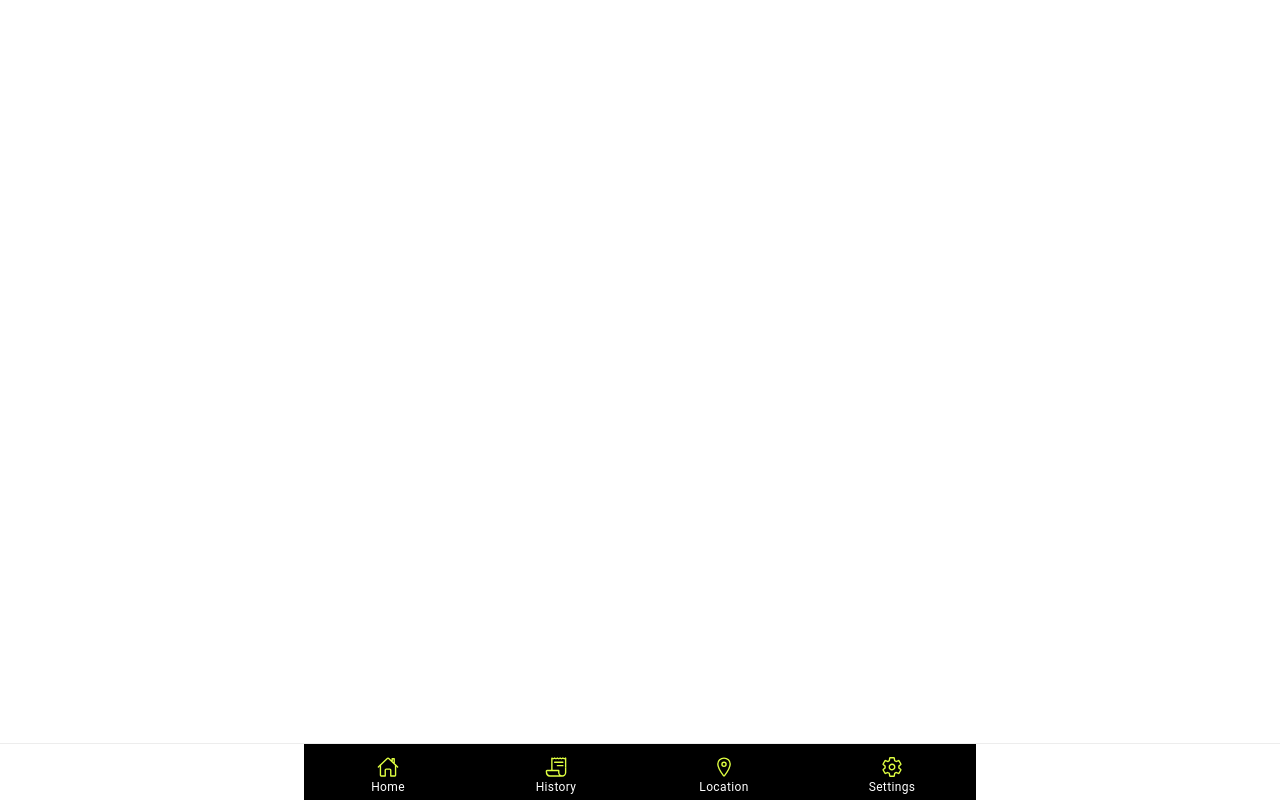
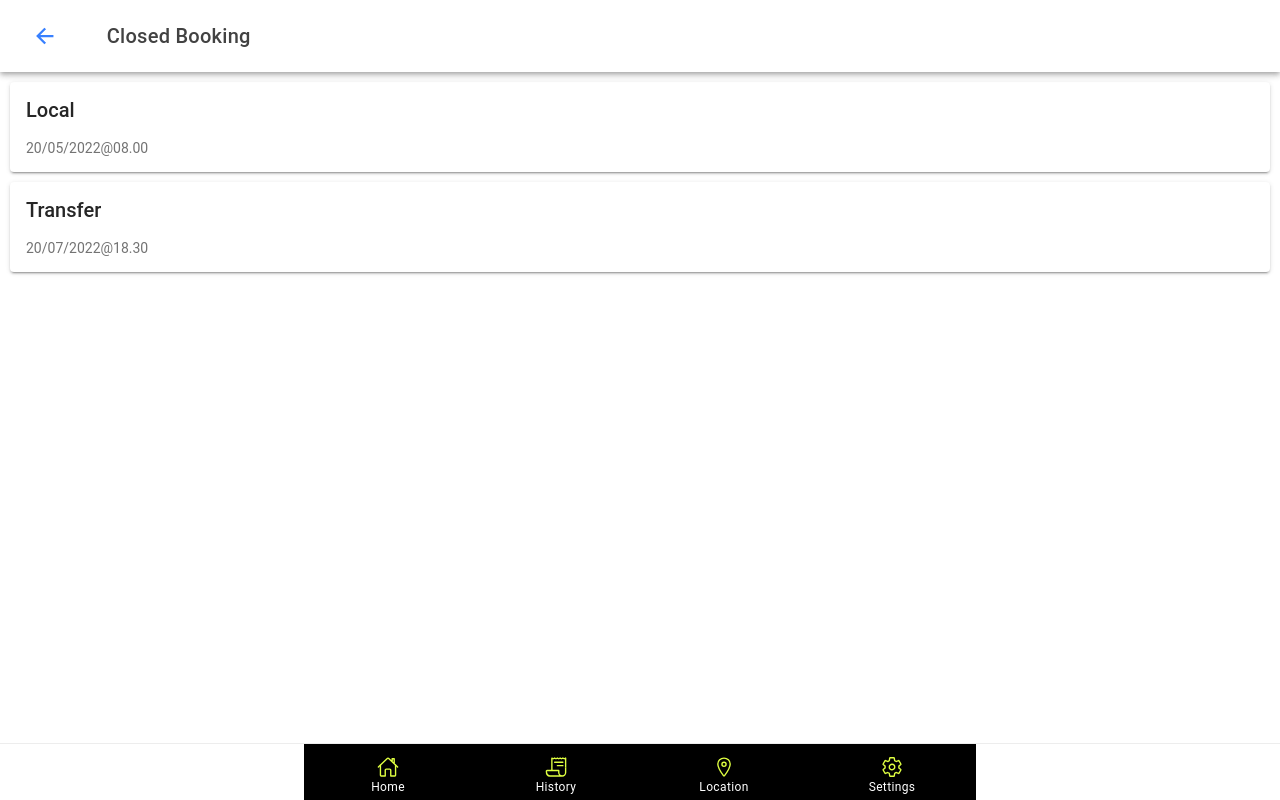
Before and after one commit to NASTAFTechnologies/Drive-Application, a React (Create React App) app: page /menu/home/closebooking in a window 1280 px wide. Built offline with nearby package versions, Linux system fonts and the light colour scheme; sample sign-in values are in the browser's storage.

Commit message:
Update for Folder

```diff
--- /dev/null
+++ b/src/components/ClosedBooking/ClosedBooking.tsx
@@ -0,0 +1,52 @@
+import React, { useEffect } from 'react';
+import { IonCard, IonCardContent, IonCardHeader, IonBackButton, IonCardTitle } from '@ionic/react';
+import { IonPage, IonHeader, IonToolbar, IonTitle, IonContent, IonButton, IonButtons } from '@ionic/react';
+import { useHistory } from "react-router-dom";
+
+const ClosedBooking: React.FC = () => {
+    const history = useHistory();
+
+    const handleCardClickBooking = () => {
+        history.push('/menu/home/viewbooking'); // Replace '/view-booking' with the path of the "View Booking" page
+    };
+    useEffect(() => {
+        const isAuthenticated = localStorage.getItem('auth');
+        if (!isAuthenticated) {
+            history.replace('/'); // Redirect to the login page if not authenticated
+        }
+    }, [history]);
+
+    const handleBack = () => {
+        history.push("/menu");
+    };
+    return (
+        <IonPage >
+            <IonHeader>
+                <IonToolbar>
+                    <IonButtons slot="start">
+                        <IonButton onClick={handleBack}>
+                            <IonBackButton defaultHref="/menu" className="profile-back-button" />
+                        </IonButton>
+                    </IonButtons>
+                    <IonTitle>Closed Booking</IonTitle>
+                </IonToolbar>
+            </IonHeader>
+            <IonContent>
+                <IonCard onClick={handleCardClickBooking}>
+                    <IonCardHeader>
+                        <IonCardTitle>Local</IonCardTitle>
+                    </IonCardHeader>
+                    <IonCardContent>20/05/2022@08.00</IonCardContent>
+                </IonCard>
+                <IonCard onClick={handleCardClickBooking}>
+                    <IonCardHeader>
+                        <IonCardTitle>Transfer</IonCardTitle>
+                    </IonCardHeader>
+                    <IonCardContent>20/07/2022@18.30</IonCardContent>
+                </IonCard>
+            </IonContent>
+        </IonPage>
+    );
+};
+
+export default ClosedBooking;
--- a/src/components/Home/Home.tsx
+++ b/src/components/Home/Home.tsx
@@ -21,8 +21,11 @@ const Home: React.FC = () => {
   }, [history]);
 
 
-  const handleCardClick = () => {
+  const handleCardClickNewBooking = () => {
     history.push('/menu/home/newbooking'); // Replace '/another-page' with the desired path of the destination page
+  };
+  const handleCardClosedNewBooking = () => {
+    history.push('/menu/home/closebooking'); // Replace '/another-page' with the desired path of the destination page
   };
   return (
     <IonPage>
@@ -37,7 +40,7 @@ const Home: React.FC = () => {
         </IonToolbar>
       </IonHeader>
       <IonContent>
-        <IonCard onClick={handleCardClick}>
+        <IonCard onClick={handleCardClickNewBooking}>
           <img alt="Silhouette of mountains" src="https://img.freepik.com/free-vector/businessman-planning-events-deadlines-agenda_74855-6274.jpg?w=900&t=st=1688480583~exp=1688481183~hmac=88e85cab2e58b10bc489eff32fc71d1633f201a0f8155c6a88b5657262e6a543" />
           <IonCardHeader>
             <IonCardTitle>New Booking</IonCardTitle>
@@ -45,7 +48,7 @@ const Home: React.FC = () => {
           </IonCardHeader>
           <IonCardContent></IonCardContent>
         </IonCard>
-        <IonCard>
+        <IonCard onClick={handleCardClosedNewBooking}>
           <img alt="Silhouette of mountains" src="https://img.freepik.com/free-vector/man-renting-car-car-sharing-app-city-map-with-pointers-consultant-flat-vector-illustration-transportation-urban-transport_74855-8450.jpg?w=900&t=st=1688480949~exp=1688481549~hmac=82b21842da702837e34761dc1b41077022cd62c124bdf928c2ba098d9bfe2ba2" />
           <IonCardHeader>
             <IonCardTitle>Closed Booking</IonCardTitle>
--- a/src/components/Menu/Menu.tsx
+++ b/src/components/Menu/Menu.tsx
@@ -9,9 +9,10 @@ import Location from '../Location/Location';
 import Settings from '../Settings/Settings';
 import TripSheet from '../History/History';
 import NewBooking from '../NewBooking/NewBooking';
-import ViewBooking from '../VewBooking/ViewBooking';
+import ViewBooking from '../NewBooking/VewBooking/ViewBooking';
 import Home from '../Home/Home';
 import Profile from '../Settings/Profile/Profile';
+import ClosedBooking from '../ClosedBooking/ClosedBooking';
 
 const Menu: React.FC = () => {
   const history = useHistory();
@@ -33,6 +34,7 @@ const Menu: React.FC = () => {
           <Route exact path="/menu/home" component={Home} />
           <Route exact path="/menu/home/newbooking" component={NewBooking} />
           <Route exact path="/menu/home/viewbooking" component={ViewBooking} />
+          <Route exact path="/menu/home/closebooking" component={ClosedBooking} />
           <Route exact path="/menu/tripsheet" component={TripSheet} />
           <Route exact path="/menu/location" component={Location} />
           <Route exact path="/menu/setting" component={Settings} />
--- a/src/components/Settings/Settings.tsx
+++ b/src/components/Settings/Settings.tsx
@@ -1,7 +1,6 @@
 import React, { useEffect } from 'react';
 import { useHistory } from 'react-router-dom';
-import { logOutOutline, personCircle } from 'ionicons/icons';
-import { IonPage, IonHeader, IonToolbar, IonTitle, IonContent, IonList, IonItem, IonLabel, IonButton, IonIcon } from '@ionic/react';
+import { IonPage, IonHeader, IonToolbar, IonTitle, IonContent, IonList, IonItem, IonLabel, IonButton } from '@ionic/react';
 import './Setting.css';
 
 const Settings: React.FC = () => {
```
Also changed, not shown: src/components/NewBooking/VewBooking/ViewBooking.css (renamed from src/components/VewBooking/ViewBooking.css), src/components/NewBooking/VewBooking/ViewBooking.tsx (renamed from src/components/VewBooking/ViewBooking.tsx).
